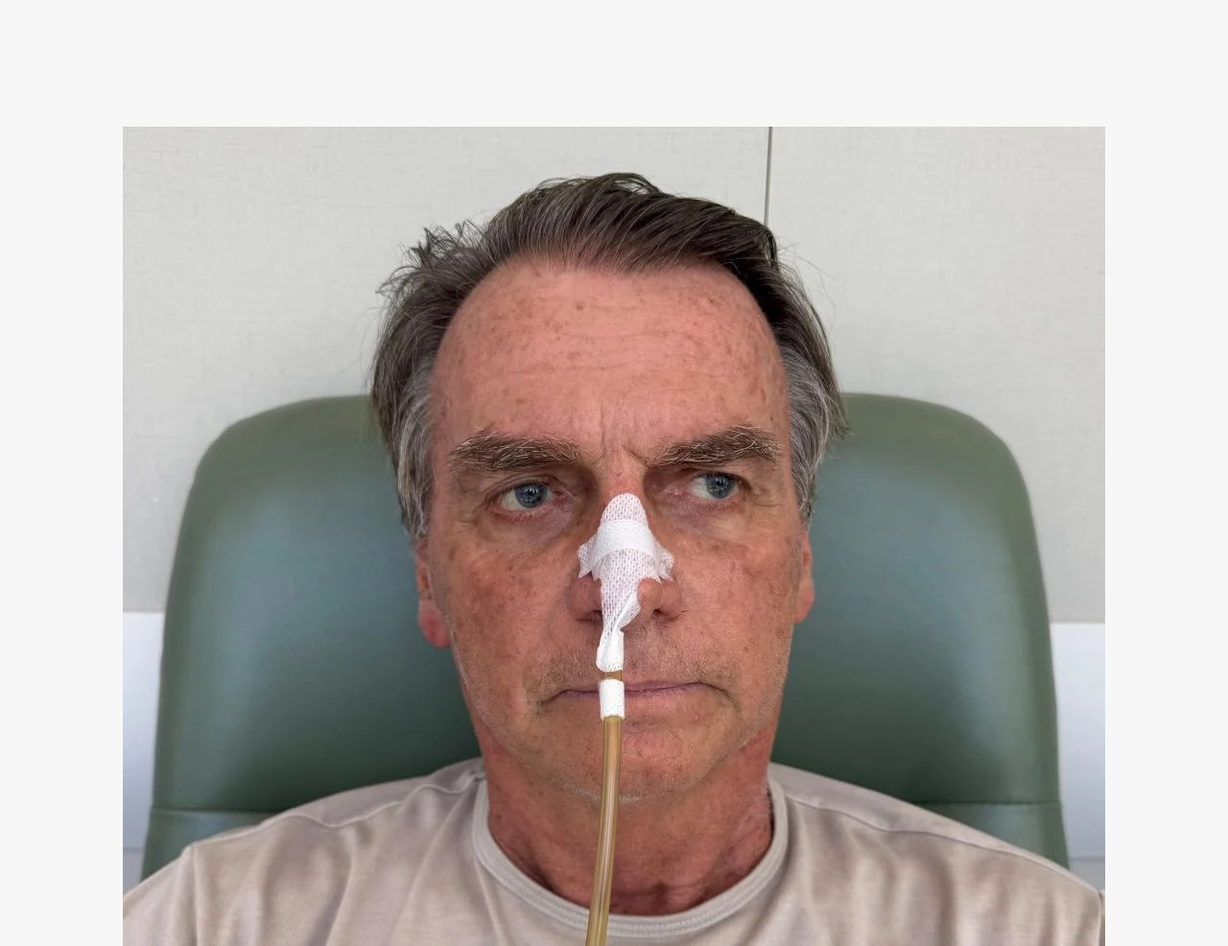
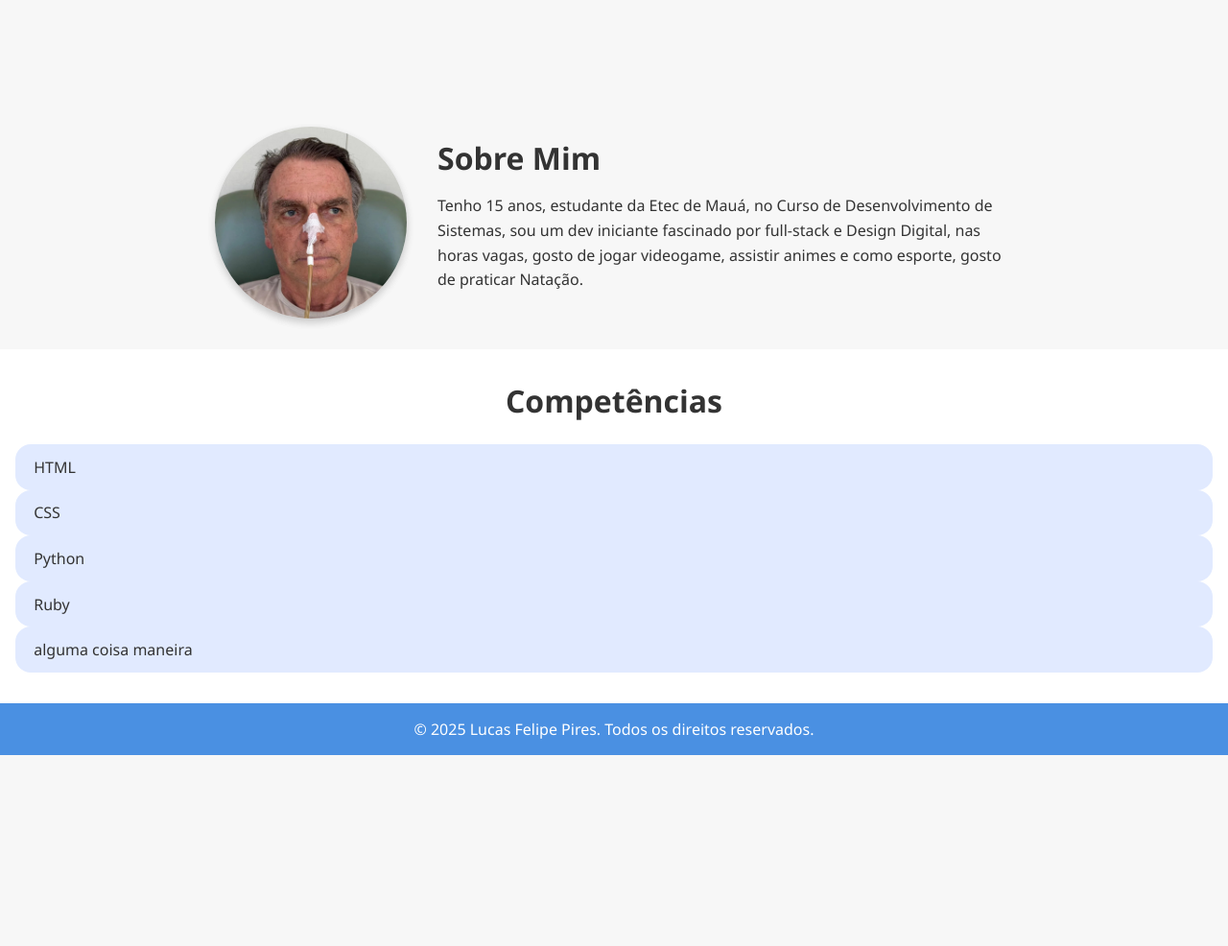
Before and after one commit to lucas-pires-etec/portifolio-lucas, a plain HTML site: page index.html in a window 1280 px wide. Shown: the part 700-1686 px from the top of the page at 96% size. After the commit the page ends 1487 px from the top, so only its background shows below. Drawn offline with Linux system fonts and the light colour scheme.

Commit message:
Update style.css

```diff
--- a/style.css
+++ b/style.css
@@ -41,7 +41,7 @@
     gap: 2rem;
   }
 
-  .foto-perfil img {
+  .foto-de-perfil {
     width: 200px;
     height: 200px;
     border-radius: 50%;
```
